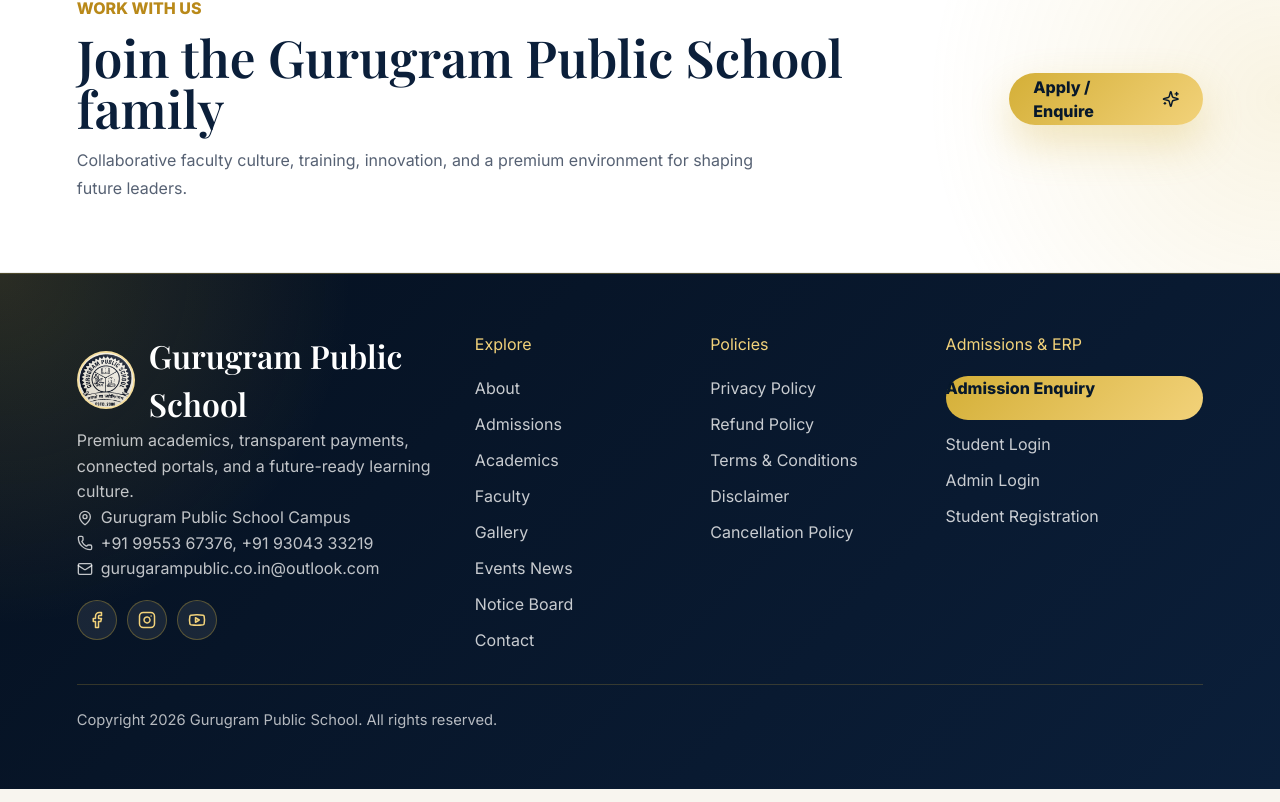
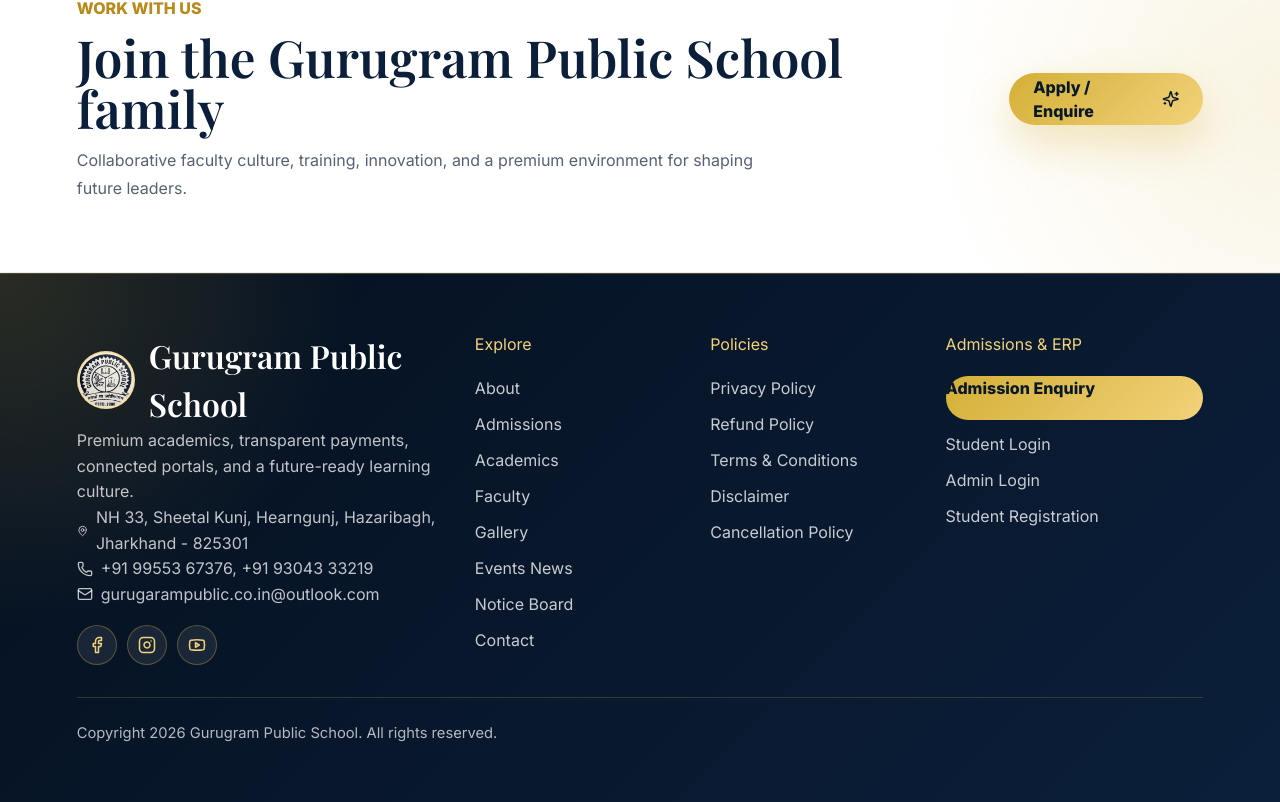
Before and after one commit to afhamwarsi2009-hue/school-management-app, a React (Vite) app in the folder frontend/: page / in a window 1280 px wide. Shown: the part 8682-9484 px from the top of the page. Built offline with nearby package versions, Linux system fonts and the light colour scheme; no server answers.

Commit message:
Update footer contact address

```diff
--- a/frontend/components/Footer.jsx
+++ b/frontend/components/Footer.jsx
@@ -20,7 +20,7 @@ export function Footer() {
           <h2>Gurugram Public School</h2>
         </div>
         <p>Premium academics, transparent payments, connected portals, and a future-ready learning culture.</p>
-        <p><MapPin size={16} /> Gurugram Public School Campus</p>
+        <p><MapPin size={16} /> NH 33, Sheetal Kunj, Hearngunj, Hazaribagh, Jharkhand - 825301</p>
         <p><Phone size={16} /> +91 99553 67376, +91 93043 33219</p>
         <p><Mail size={16} /> gurugarampublic.co.in@outlook.com</p>
         <div className="footer-socials">
```
